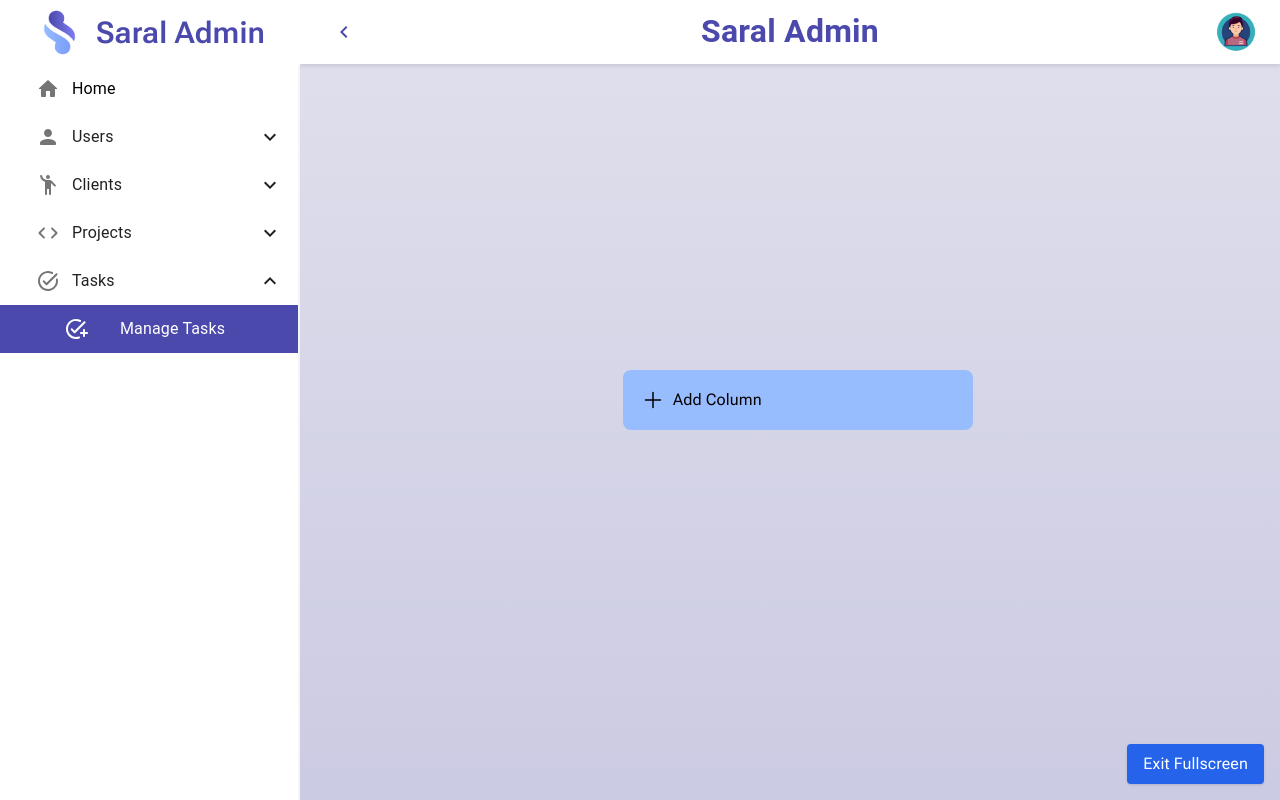
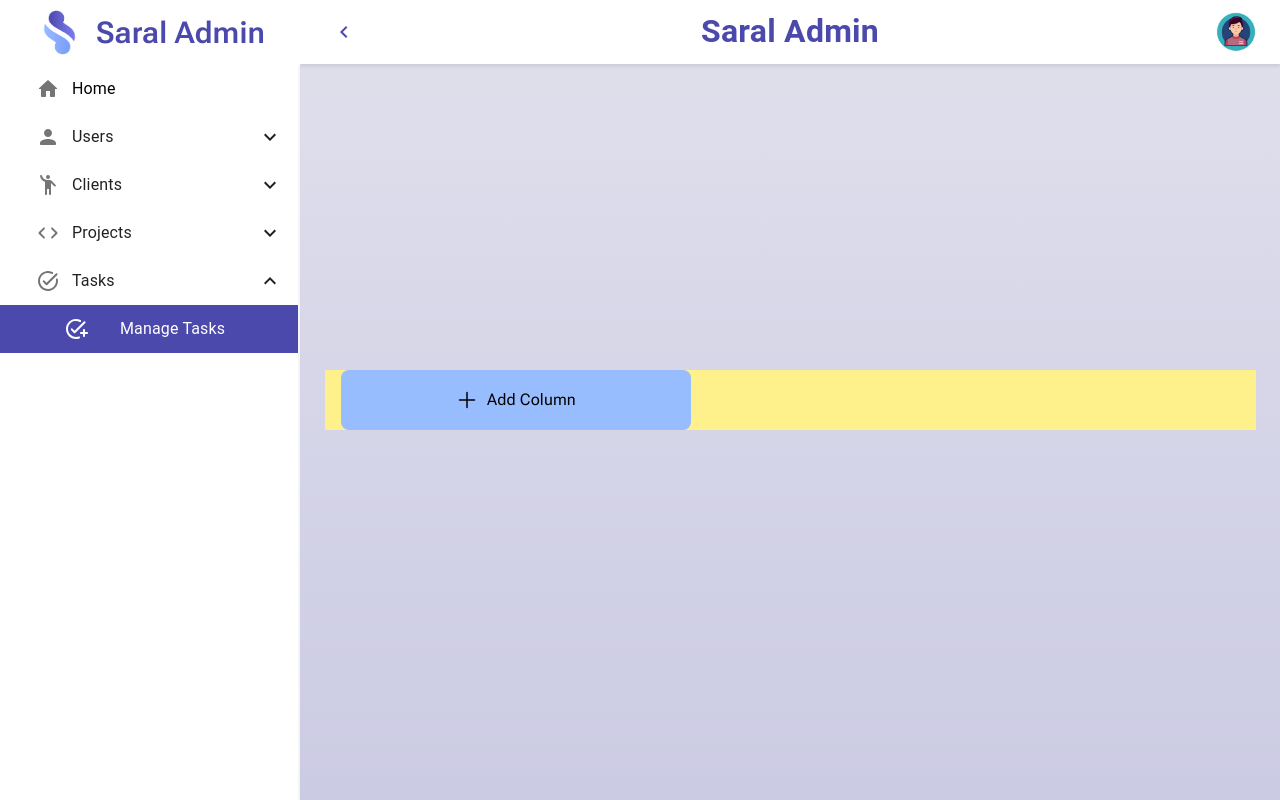
Before and after one commit to AryanAD/projectI, a React (Vite) app in the folder client/: page /tasks in a window 1280 px wide. Built offline with nearby package versions, Linux system fonts and the light colour scheme.

Commit message:
fixed kanban board css

```diff
--- a/client/src/pages/tasks/KanbanBoard.tsx
+++ b/client/src/pages/tasks/KanbanBoard.tsx
@@ -10,7 +10,7 @@ import {
 } from "@dnd-kit/core";
 import { arrayMove, SortableContext } from "@dnd-kit/sortable";
 import { createPortal } from "react-dom";
-import { useMemo, useRef, useState } from "react";
+import { useMemo, useState } from "react";
 import AddIcon from "../../icons/AddIcon";
 import ColumnContainer from "./ColumnContainer";
 import TaskCard from "./TaskCard";
@@ -24,8 +24,6 @@ const KanbanBoard = () => {
   const [tasks, setTasks] = useState<Task[]>([]);
 
   //Hooks
-  const appRef = useRef<HTMLDivElement>(null);
-
   const columnsId = useMemo(
     () => columns.map((columns) => columns?.id),
     [columns]
@@ -40,25 +38,14 @@ const KanbanBoard = () => {
   );
 
   return (
-    <div
-      ref={appRef}
-      className="bg-gradient-to-b from-[#4B49AB20] to-[#4B49AB40] w-full h-screen flex items-center justify-center overflow-x-auto overflow-y-hidden"
-    >
-      <button
-        onClick={document.fullscreenElement ? exitFullScreen : enterFullScreen}
-        className="absolute bottom-4 right-4 px-4 py-2 bg-blue-600 text-white rounded shadow hover:bg-blue-700 focus:outline-none focus:ring focus:ring-blue-300"
-      >
-        {!appRef.current?.requestFullscreen
-          ? "Exit Fullscreen"
-          : "Go Fullscreen"}
-      </button>
+    <div className="bg-gradient-to-b from-[#4B49AB20] to-[#4B49AB40] w-full h-screen flex items-center justify-center overflow-x-scroll overflow-y-hidden">
       <DndContext
         sensors={sensors}
         onDragStart={handleDragStart}
         onDragEnd={handleDragEnd}
         onDragOver={handleDragOver}
       >
-        <div className="flex gap-4 mx-auto">
+        <div className="flex bg-yellow-200 w-[95%] gap-4 mx-auto">
           <div className="flex gap-4">
             <SortableContext items={columnsId}>
               {columns.map((col) => (
@@ -77,7 +64,7 @@ const KanbanBoard = () => {
           </div>
           <button
             onClick={() => handleCreateColumn()}
-            className="h-[60px] w-[350px] min-w-[350px] p-4 border-2 rounded-lg cursor-pointer bg-mainBgColor border-colBgColor ring-[#4B49AB] hover:ring-2 flex gap-2"
+            className="h-[60px] w-[350px] min-w-[350px] p-4 border-2 rounded-lg cursor-pointer bg-mainBgColor border-colBgColor ring-[#4B49AB] hover:ring-2 flex gap-2 items-center justify-center"
           >
             <AddIcon /> Add Column
           </button>
@@ -111,20 +98,6 @@ const KanbanBoard = () => {
       </DndContext>
     </div>
   );
-
-  function enterFullScreen() {
-    if (appRef.current) {
-      if (appRef.current.requestFullscreen) {
-        appRef.current.requestFullscreen();
-      }
-    }
-  }
-
-  function exitFullScreen() {
-    if (document.fullscreenElement) {
-      document.exitFullscreen();
-    }
-  }
 
   function generateId() {
     return Math.floor(Math.random() * 100);
```
Also changed, not shown: 1 other file (tests, documents, lock files or other folders).
